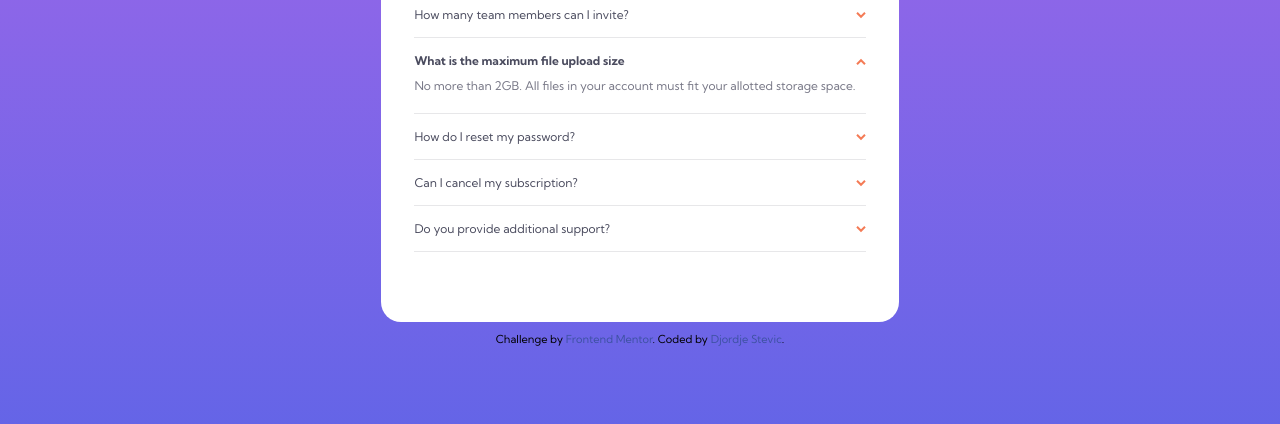
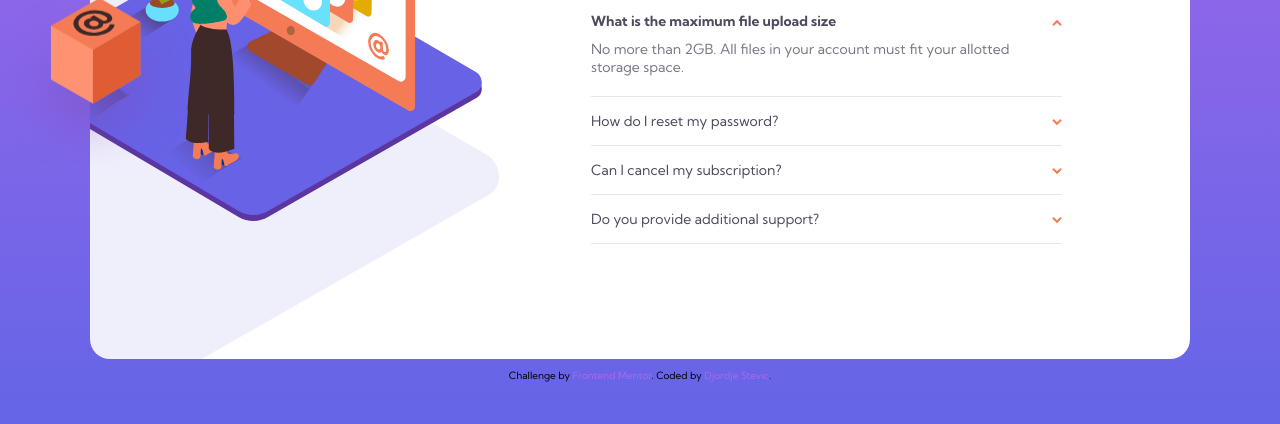
Before and after one commit to Djokaras/FAQ-accordion-card, a plain HTML site: page index.html in a window 1280 px wide. Shown: the part 376-800 px from the top of the page. Drawn offline with Linux system fonts and the light colour scheme.

Commit message:
mobile and desktop + readme

```diff
--- a/index.html
+++ b/index.html
@@ -20,27 +20,28 @@
 		/>
 
 		<title>Frontend Mentor | FAQ Accordion Card</title>
-
-		<!-- Feel free to remove these styles or customise in your own stylesheet 👍 -->
-		<style>
-			.attribution {
-				font-size: 11px;
-				text-align: center;
-			}
-			.attribution a {
-				color: hsl(228, 45%, 44%);
-			}
-		</style>
 	</head>
 	<body>
 		<main class="container">
 			<img
-				src="images/illustration-woman-online-mobile.svg"
-				alt="illustration of woman in front of screen"
-				class="img-ilustration"
+				src="images/illustration-box-desktop.svg"
+				alt="box"
+				class="img-box"
 			/>
-			<h1>FAQ</h1>
+			<div class="img-container">
+				<img
+					class="img-ilustration--desktop"
+					src="./images/illustration-woman-online-desktop.svg"
+					alt="woman illustration"
+				/>
+				<img
+					class="img-ilustration--mobile"
+					src="./images/illustration-woman-online-mobile.svg"
+					alt="woman illustration"
+				/>
+			</div>
 			<section class="accordion">
+				<h1>FAQ</h1>
 				<article class="card">
 					<div class="top-part">
 						<p class="question">How many team members can I invite?</p>
--- a/script.js
+++ b/script.js
@@ -1,11 +1,11 @@
 'use strict';
 
-const arrow = document.querySelectorAll(`.icon`);
+const topPart = document.querySelectorAll(`.top-part`);
 const card = document.querySelectorAll(`.card`);
 const acc = document.querySelector(`.accordion`);
 
-for (let i = 0; i < arrow.length; i++) {
-	arrow[i].addEventListener(`click`, function () {
+for (let i = 0; i < topPart.length; i++) {
+	topPart[i].addEventListener(`click`, function () {
 		for (let l = 0; l < card.length; l++) {
 			if (card[l].classList.contains(`active`)) {
 				card[l].classList.remove(`active`);
--- a/style.css
+++ b/style.css
@@ -45,6 +45,16 @@ Background gradient:
 - Family: [Kumbh Sans](https://fonts.google.com/specimen/Kumbh+Sans)
 - Weights: 400, 700 */
 
+@keyframes updown {
+	0% {
+		transform: translateY(0.2rem);
+	}
+
+	100% {
+		transform: translateY(-0.8rem);
+	}
+}
+
 * {
 	margin: 0;
 	padding: 0;
@@ -69,47 +79,53 @@ body {
 	justify-content: center;
 	background-image: linear-gradient(hsl(273, 75%, 66%), hsl(240, 73%, 65%));
 	height: 100vh;
-	padding-left: 3rem;
-	padding-right: 3rem;
+	padding-left: 3.4rem;
+	padding-right: 3.4rem;
 }
 
 .container {
 	background-color: #fff;
 	display: flex;
 	flex-direction: column;
-	/* justify-content: center; */
 	align-items: center;
 	background-image: url(images/bg-pattern-mobile.svg);
 	background-repeat: no-repeat;
-	background-size: 50% cover;
 	background-position: top;
 	position: relative;
 	border-radius: 20px;
 	margin-top: 10rem;
 	margin-bottom: 1rem;
-	min-width: 31.5rem;
-	min-height: 51.9rem;
-	padding: 1rem 2.8rem 1rem 2.8rem;
+	padding: 1rem 2.8rem 6.6rem 2.8rem;
+	max-width: 31.5rem;
 }
 
-.img-ilustration {
+.img-ilustration--mobile {
 	position: absolute;
 	top: -14rem;
+	left: 33px;
 	height: 25rem;
 	width: 25rem;
 }
 
+.img-ilustration--desktop {
+	display: none;
+}
+
+.img-box {
+	display: none;
+}
+
 h1 {
-	font-size: 3.2rem;
+	font-size: 3.6rem;
 	font-weight: 700;
 	color: hsl(238, 29%, 16%);
 	margin-top: 13rem;
 	margin-bottom: 2.4rem;
+	text-align: center;
 }
 
 .accordion {
 	font-size: 1.2rem;
-	/* padding: 0 0.5rem; */
 	margin: 0 0.5rem;
 }
 
@@ -137,6 +153,12 @@ h1 {
 	color: hsl(237, 12%, 33%);
 }
 
+.question:hover {
+	cursor: pointer;
+	color: hsl(14, 88%, 65%);
+	transition: all 0.3s;
+}
+
 .answer {
 	color: hsl(240, 6%, 50%);
 	margin-right: 1rem;
@@ -155,8 +177,67 @@ h1 {
 
 .active svg {
 	transform: rotate(180deg);
+	transition: all 0.3s;
 }
 
 .active .bottom-part {
 	display: block;
 }
+
+/**************** Desktop *********** */
+
+@media (min-width: 68rem) {
+	.container {
+		flex-direction: row;
+		min-width: 110rem;
+		background-image: url(images/bg-pattern-desktop.svg);
+		background-repeat: no-repeat;
+		background-position: -415% 75%;
+		gap: 2.4rem;
+		padding: 1rem 2.8rem 10rem 0;
+	}
+
+	.accordion {
+		margin-right: 10rem;
+		/* margin-bottom: 9rem; */
+	}
+
+	.img-container {
+		min-width: 47.2rem;
+		min-height: 47.2rem;
+		position: relative;
+		overflow: hidden;
+	}
+
+	.img-ilustration--desktop {
+		position: relative;
+		display: block;
+		height: auto;
+		width: auto;
+		top: 80px;
+		left: -80px;
+	}
+
+	.img-ilustration--mobile {
+		display: none;
+	}
+
+	.img-box {
+		display: block;
+		position: absolute;
+		left: -90px;
+		bottom: 180px;
+		z-index: 1;
+		animation: updown 0.8s ease-in-out infinite alternate;
+	}
+
+	.answer,
+	.question {
+		font-size: 1.4rem;
+	}
+	h1 {
+		text-align: start;
+		margin-bottom: 5.5rem;
+		margin-top: 8.7rem;
+	}
+} ;
```
Also changed, not shown: images/Screenshot.png (added), 1 other file.
